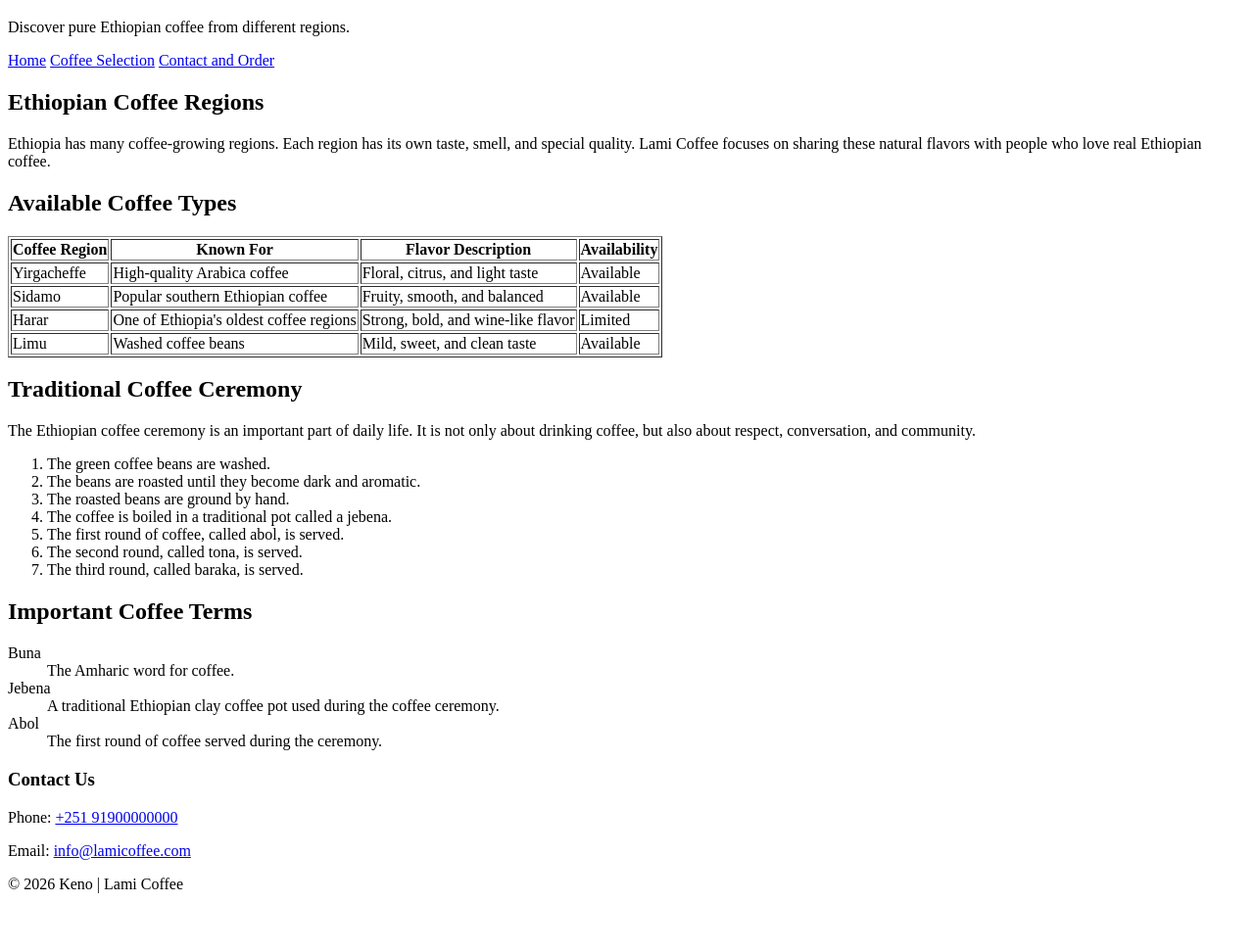
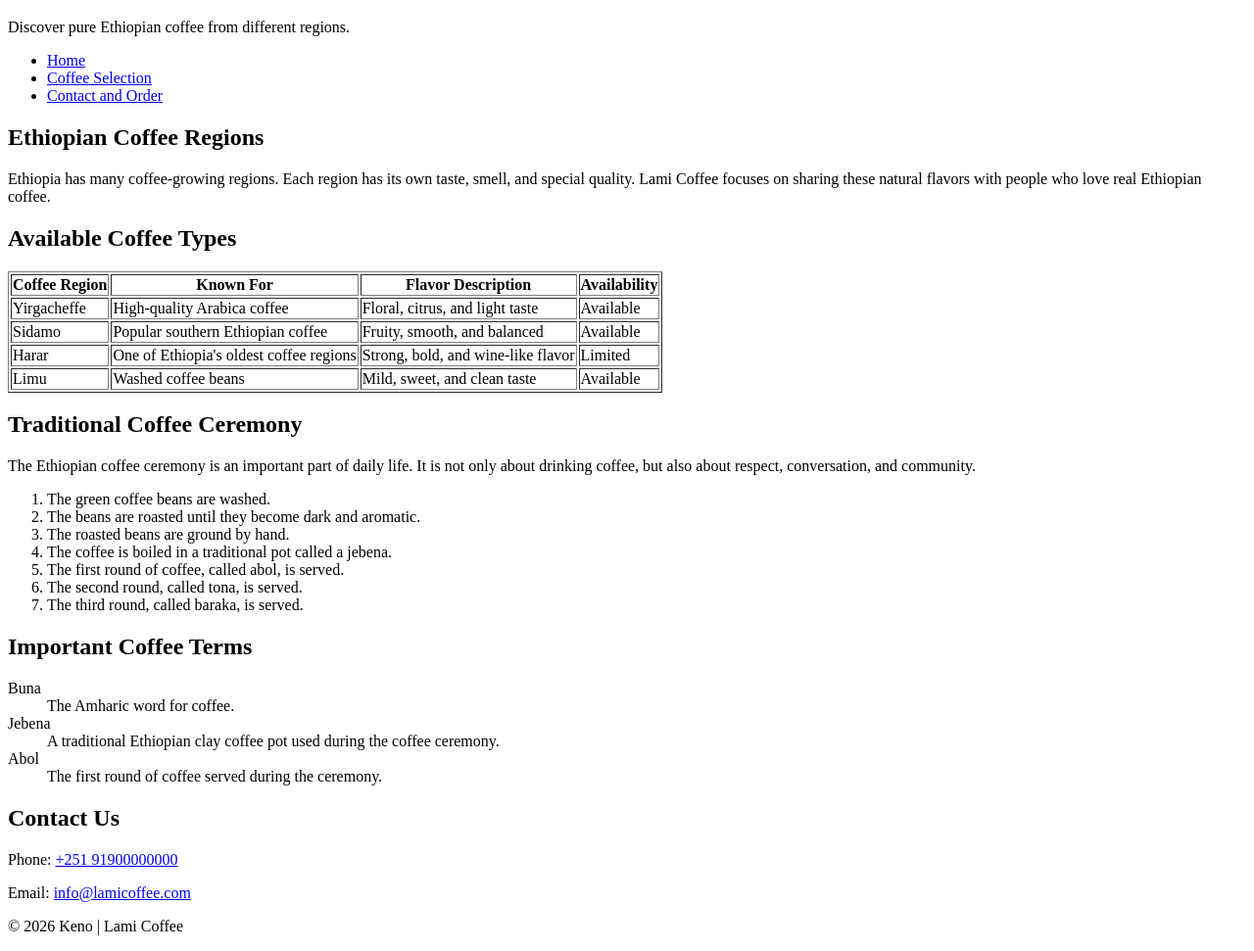
Before and after one commit to kenolamesa/Lami-Coffee, a plain HTML site: page coffee.html in a window 1280 px wide. Shown: the part 61-1032 px from the top of the page at 98% size. Before the commit the page ends 989 px from the top, so only its background shows below. Drawn offline with Linux system fonts and the light colour scheme.

Commit message:
Update coffee.html structure, table sections, and heading order.

```diff
--- a/coffee.html
+++ b/coffee.html
@@ -1,4 +1,3 @@
-
 <!DOCTYPE html>
 <html lang="en">
 
@@ -15,9 +14,11 @@
     </header>
 
     <nav>
-        <a href="index.html">Home</a>
-        <a href="coffee.html">Coffee Selection</a>
-        <a href="contact.html">Contact and Order</a>
+        <ul>
+            <li><a href="index.html">Home</a></li>
+            <li><a href="coffee.html">Coffee Selection</a></li>
+            <li><a href="contact.html">Contact and Order</a></li>
+        </ul>
     </nav>
 
     <main>
@@ -36,14 +37,15 @@
             <h2>Available Coffee Types</h2>
 
             <table border="1">
-
+                <thead>
                     <tr>
                         <th>Coffee Region</th>
                         <th>Known For</th>
                         <th>Flavor Description</th>
                         <th>Availability</th>
                     </tr>
-
+                </thead>
+                <tbody>
                     <tr>
                         <td>Yirgacheffe</td>
                         <td>High-quality Arabica coffee</td>
@@ -71,7 +73,7 @@
                         <td>Mild, sweet, and clean taste</td>
                         <td>Available</td>
                     </tr>
-
+                </tbody>
             </table>
         </section>
 
@@ -113,7 +115,7 @@
     </main>
 
     <footer>
-        <h3>Contact Us</h3>
+        <h2>Contact Us</h2>
 
         <p>
             Phone:
```
Lines whose indentation alone changed are shown as unchanged.
